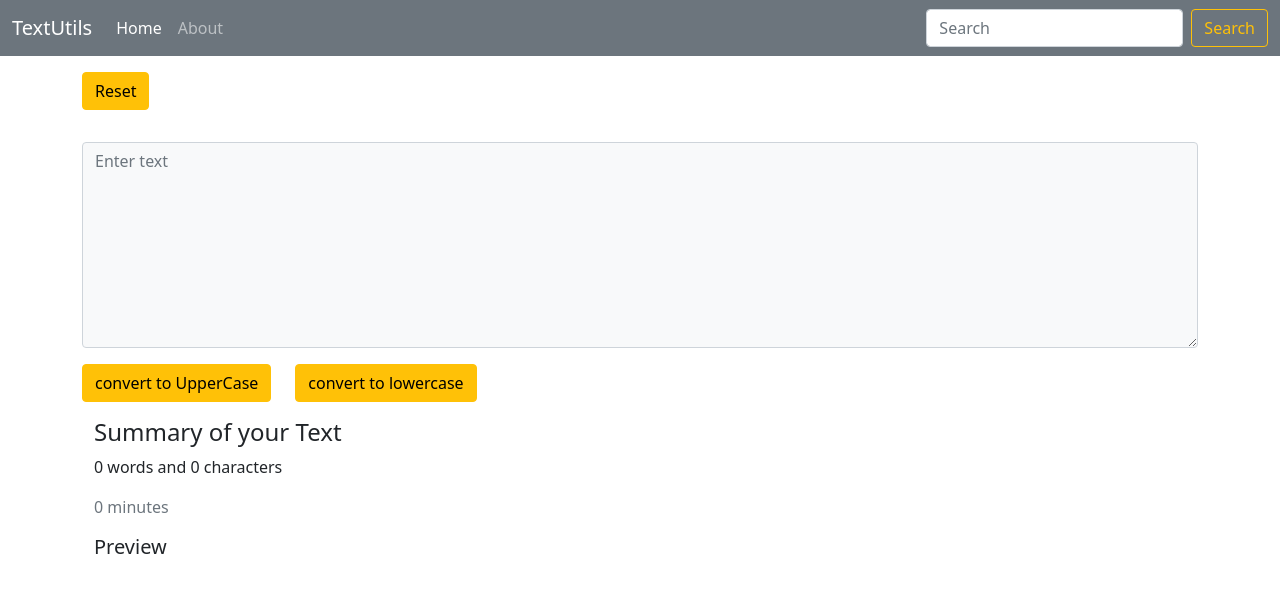
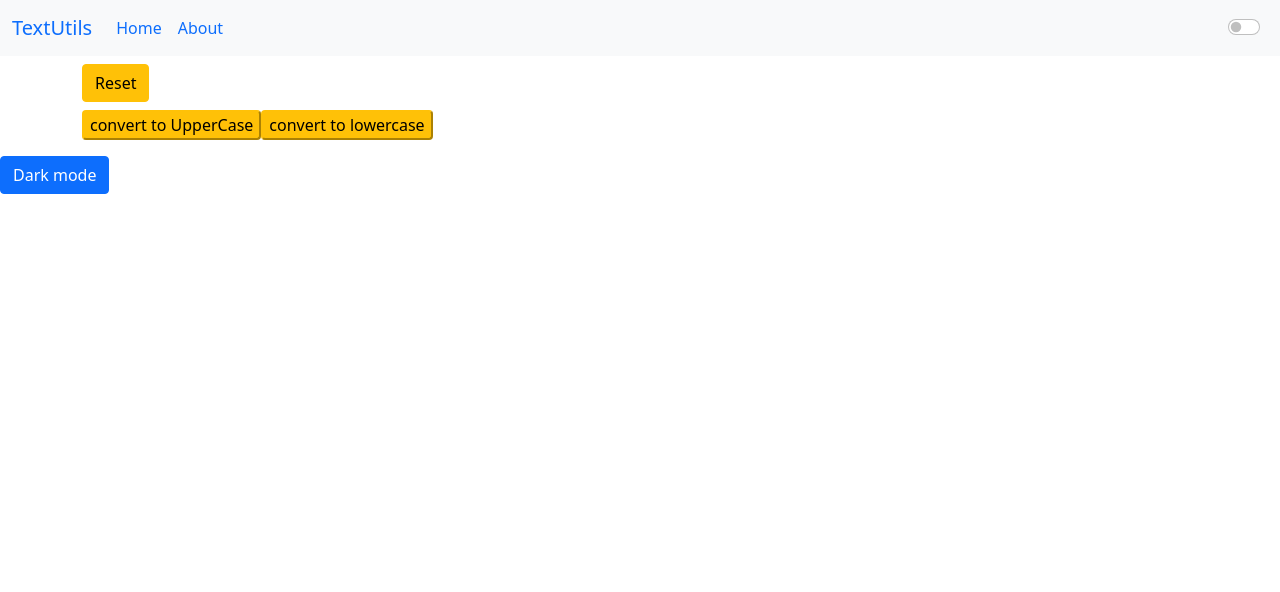
Before and after one commit to NazreenSheikh/TextUtils, a React (Vite) app: page /about in a window 1280 px wide. Shown: the top 592 px of the page. Built offline with nearby package versions, Linux system fonts and the light colour scheme.

Commit message:
dark mode

```diff
--- a/index.html
+++ b/index.html
@@ -6,7 +6,7 @@
     <link rel="icon" type="image/svg+xml" href="/src/favicon.svg" />
     <meta name="viewport" content="width=device-width, initial-scale=1.0" />
     <link href="https://cdn.jsdelivr.net/npm/bootstrap@5.1.0/dist/css/bootstrap.min.css" rel="stylesheet" integrity="sha384-KyZXEAg3QhqLMpG8r+8fhAXLRk2vvoC2f3B09zVXn8CA5QIVfZOJ3BCsw2P0p/We" crossorigin="anonymous">
-    <title>Vite App</title>
+    <title>TextUtils</title>
 
 </head>
 
--- a/package.json
+++ b/package.json
@@ -8,7 +8,9 @@
   },
   "dependencies": {
     "react": "^17.0.0",
-    "react-dom": "^17.0.0"
+    "react-dom": "^17.0.0",
+    "react-icons": "^4.2.0",
+    "react-router-dom": "^5.2.0"
   },
   "devDependencies": {
     "@vitejs/plugin-react-refresh": "^1.3.1",
--- a/src/App.jsx
+++ b/src/App.jsx
@@ -1,13 +1,35 @@
-import React from 'react'
+import React, { useState } from 'react'
+import { BsMoon } from 'react-icons/bs'
+import { BrowserRouter as Router, Switch, Route } from 'react-router-dom'
+import About from './components/About'
 import Navbar from './components/Navbar'
 import Yourtext from './components/Yourtext'
+
 function App() {
+  // const [modeicon, setModeicon] = useState(<BsMoon />)
+  const [mode, setMode] = useState('light')
+  const ToggleMode = () => {
+    if (mode === 'light') {
+      setMode('dark')
+      // setModeicon(<BiSun />)
+    } else {
+      setMode('light')
+      // setModeicon(<BsMoon />)
+    }
+  }
+
   return (
     <>
-      <Navbar about="About" />
-      <div className="container">
-        <Yourtext />
-      </div>
+      {' '}
+      <Router>
+        <Navbar about="About" mode={mode} ToggleMode={ToggleMode} />
+        <Switch>
+          <Route exact path="/">
+            <Yourtext mode={mode} />
+          </Route>
+          <Route exact path="/about" component={About}></Route>
+        </Switch>
+      </Router>
     </>
   )
 }
--- /dev/null
+++ b/src/components/About.jsx
@@ -0,0 +1,53 @@
+import React, { useState } from 'react'
+
+const About = () => {
+  const [modetext, setModetext] = useState('Dark mode')
+  const [style, setStyle] = useState({
+    color: 'black',
+    backgroundColor: '#ffc107',
+    borderColor: '#ffc107',
+    borderRadius: '.25rem',
+  })
+
+  const SwitchMode = () => {
+    if (style.color === 'black') {
+      setStyle({
+        color: 'white',
+        backgroundColor: 'gray',
+        borderColor: 'gray',
+        borderRadius: '.25rem',
+      })
+      setModetext('Light mode')
+    } else {
+      setStyle({
+        color: 'black',
+        backgroundColor: '#ffc107',
+        borderColor: '#ffc107',
+        borderRadius: '.25rem',
+      })
+      setModetext('Dark mode')
+    }
+  }
+
+  return (
+    <div>
+      <div className="container">
+        <button
+          className="btn btn-warning my-2"
+          onClick={(text) => setText('')}
+        >
+          Reset
+        </button>
+        <div className="mb-3">
+          <button style={style}>convert to UpperCase</button>
+          <button style={style}>convert to lowercase</button>
+        </div>
+      </div>
+      <button className="btn btn-primary" onClick={SwitchMode}>
+        {modetext}
+      </button>
+    </div>
+  )
+}
+
+export default About
--- a/src/components/Navbar.jsx
+++ b/src/components/Navbar.jsx
@@ -1,8 +1,11 @@
 import React from 'react'
+import { BsMoon } from 'react-icons/bs'
 
 const Navbar = (props) => {
   return (
-    <nav className="navbar navbar-expand-lg navbar-dark bg-secondary">
+    <nav
+      className={`navbar navbar-expand-lg navbar- ${props.mode} bg-${props.mode}`}
+    >
       <div className="container-fluid">
         <a className="navbar-brand" href="/">
           TextUtils
@@ -31,17 +34,18 @@ const Navbar = (props) => {
               </a>
             </li>
           </ul>
-          <form className="d-flex">
+          <div className="form-check form-switch">
             <input
-              className="form-control me-2"
-              type="search"
-              placeholder="Search"
-              aria-label="Search"
+              className="form-check-input"
+              type="checkbox"
+              id="flexSwitchCheckDefault"
+              onClick={props.ToggleMode}
             />
-            <button className="btn btn-outline-warning" type="submit">
-              Search
-            </button>
-          </form>
+            <label
+              className="form-check-label"
+              forhtml="flexSwitchCheckDefault"
+            ></label>
+          </div>
         </div>
       </div>
     </nav>
--- a/src/components/Yourtext.jsx
+++ b/src/components/Yourtext.jsx
@@ -1,6 +1,6 @@
 import React, { useState } from 'react'
 
-const Yourtext = () => {
+const Yourtext = (props) => {
   const [text, setText] = useState('')
 
   const onTextChange = (e) => {
@@ -17,11 +17,16 @@ const Yourtext = () => {
 
   return (
     <>
-      <div>
-        <button className="btn btn-warning my-3">Reset</button>
+      <div className="container">
+        <button
+          className="btn btn-warning my-2"
+          onClick={(text) => setText('')}
+        >
+          Reset
+        </button>
         <div className="mb-3">
           <textarea
-            className="form-control bg-light  my-3"
+            className={`form-control bg-${props.mode}  my-3`}
             value={text}
             placeholder="Enter text"
             onChange={onTextChange}
@@ -42,7 +47,7 @@ const Yourtext = () => {
           {text.split(' ').length - 1} words and {text.length} characters
         </p>
         <p className="text-muted">
-          {Math.ceil(0.008 * (text.split(' ').length - 1))} minutes
+          {Math.round(0.008 * (text.split(' ').length - 1))}m read time
         </p>
         <h5>Preview</h5>
         <p className="text-capitalise">{text}</p>
```
Also changed, not shown: 1 other file (tests, documents, lock files or other folders).
